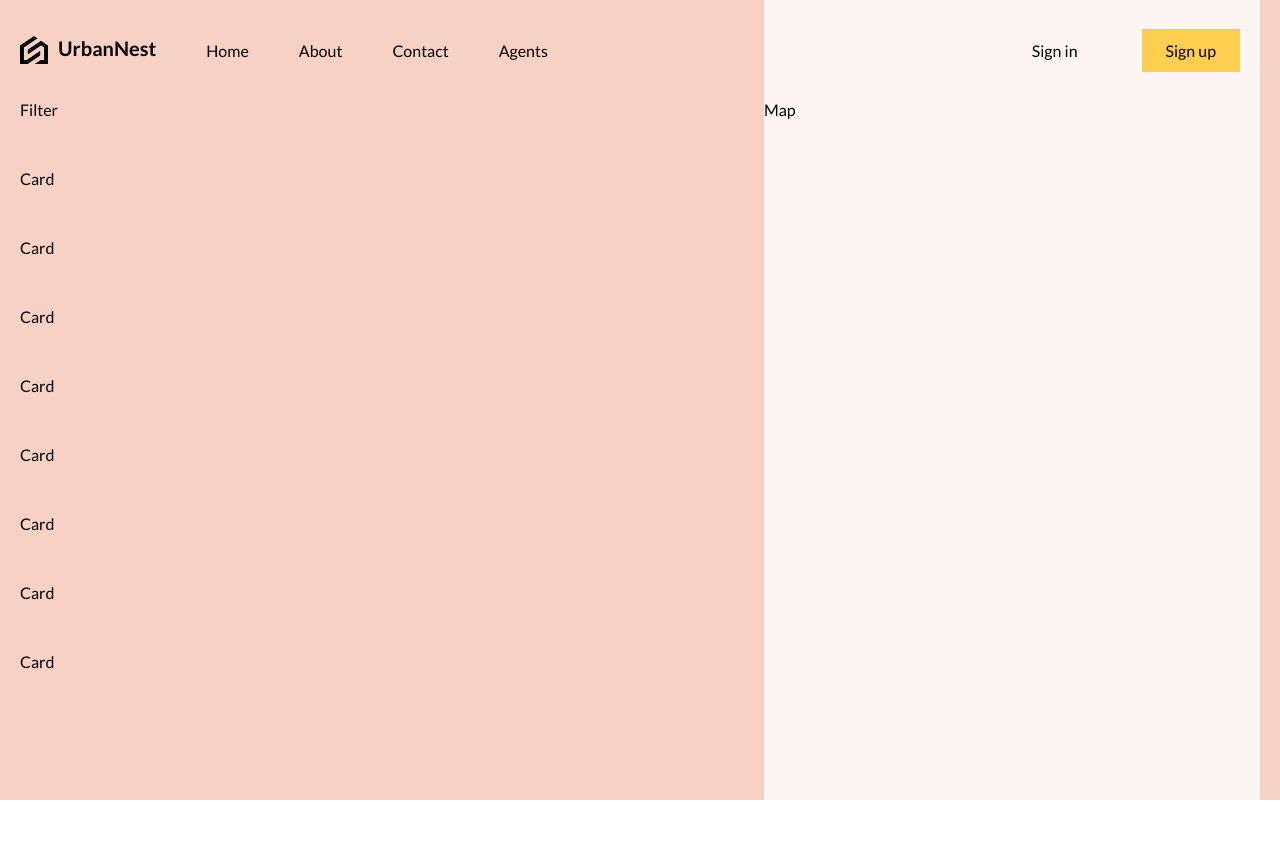
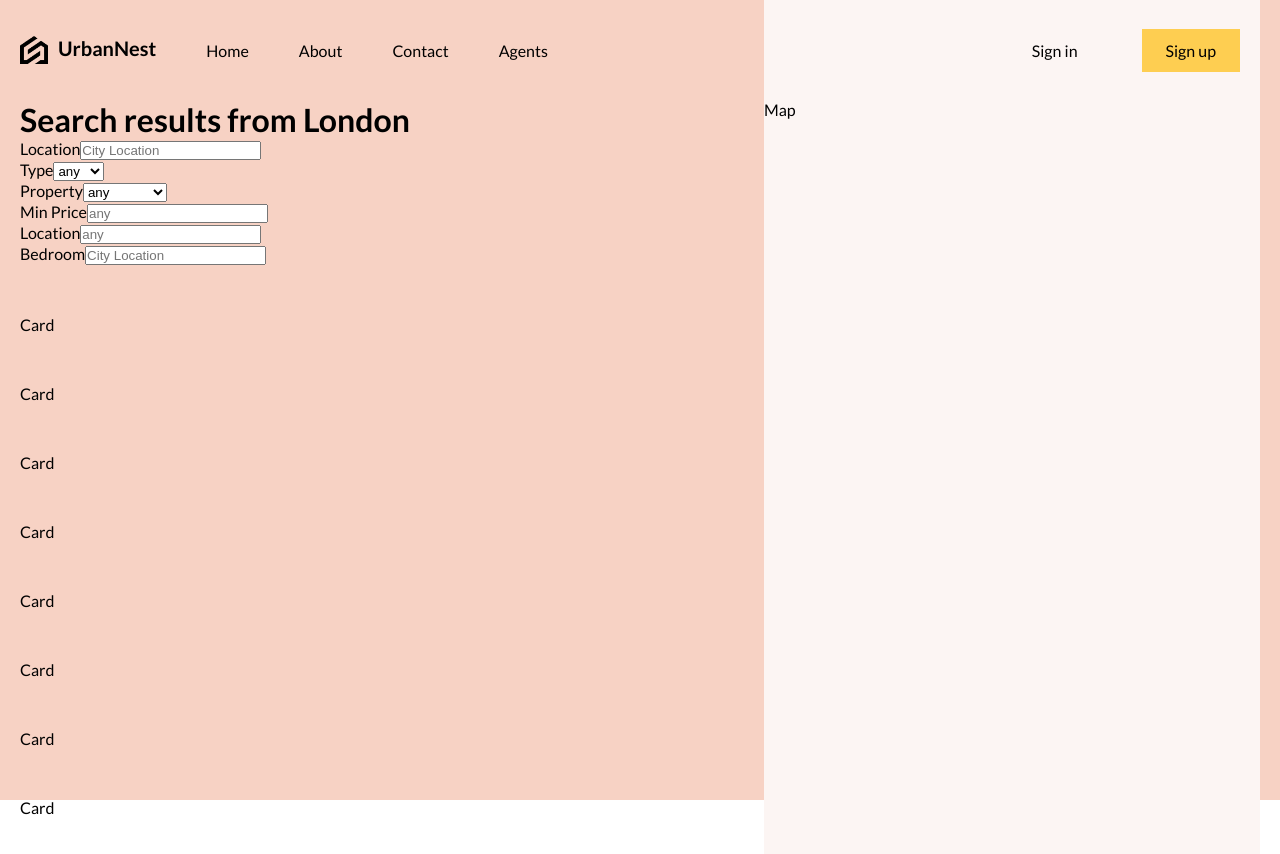
Before and after one commit to Akhileshait/urban-nest, a React (Vite) app in the folder client/: page /list in a window 1280 px wide. Shown: the top 854 px of the page. Before the commit the page ends 800 px from the top, so only its background shows below. Built offline with nearby package versions, Linux system fonts and the light colour scheme.

Commit message:
filter option added

```diff
--- a/client/src/components/filter/Filter.jsx
+++ b/client/src/components/filter/Filter.jsx
@@ -2,7 +2,50 @@ import './filter.scss'
 
 function Filter(){
   return (
-    <div className='filter'>Filter</div>
+    <div className='filter'>
+      <h1>Search results from <b>London</b></h1>
+      <div className="top">
+
+        <div className="item">
+          <label htmlFor="city">Location</label>
+          <input type="text" id="city" name='city' placeholder='City Location'/>
+        </div>
+      </div>
+
+      <div className="bottom">
+      <div className="item">
+          <label htmlFor="type">Type</label>
+          <select name="type" id="type">
+          <option value="">any</option>
+            <option value="buy">Buy</option>
+            <option value="rent">Rent</option>
+          </select>
+
+        </div>
+        <div className="item">
+          <label htmlFor="property">Property</label>
+          <select name="propert" id="property">
+          <option value="">any</option>
+            <option value="apartment">Apartment</option>
+            <option value="house">House</option>
+            <option value="condo">Condo</option>
+            <option value="land">Land</option>
+          </select>
+        </div>
+        <div className="item">
+          <label htmlFor="minProce">Min Price</label>
+          <input type="number" id="minPrice" name='minPrice' placeholder='any'/>
+        </div>
+        <div className="item">
+          <label htmlFor="maxPrice">Location</label>
+          <input type="number" id="maxPrice" name='maxPrice' placeholder='any'/>
+        </div>
+        <div className="item">
+          <label htmlFor="bedroom">Bedroom</label>
+          <input type="text" id="bedroom" name='bedroom' placeholder='City Location'/>
+        </div>
+      </div>
+    </div>
   )
 }
 
```
